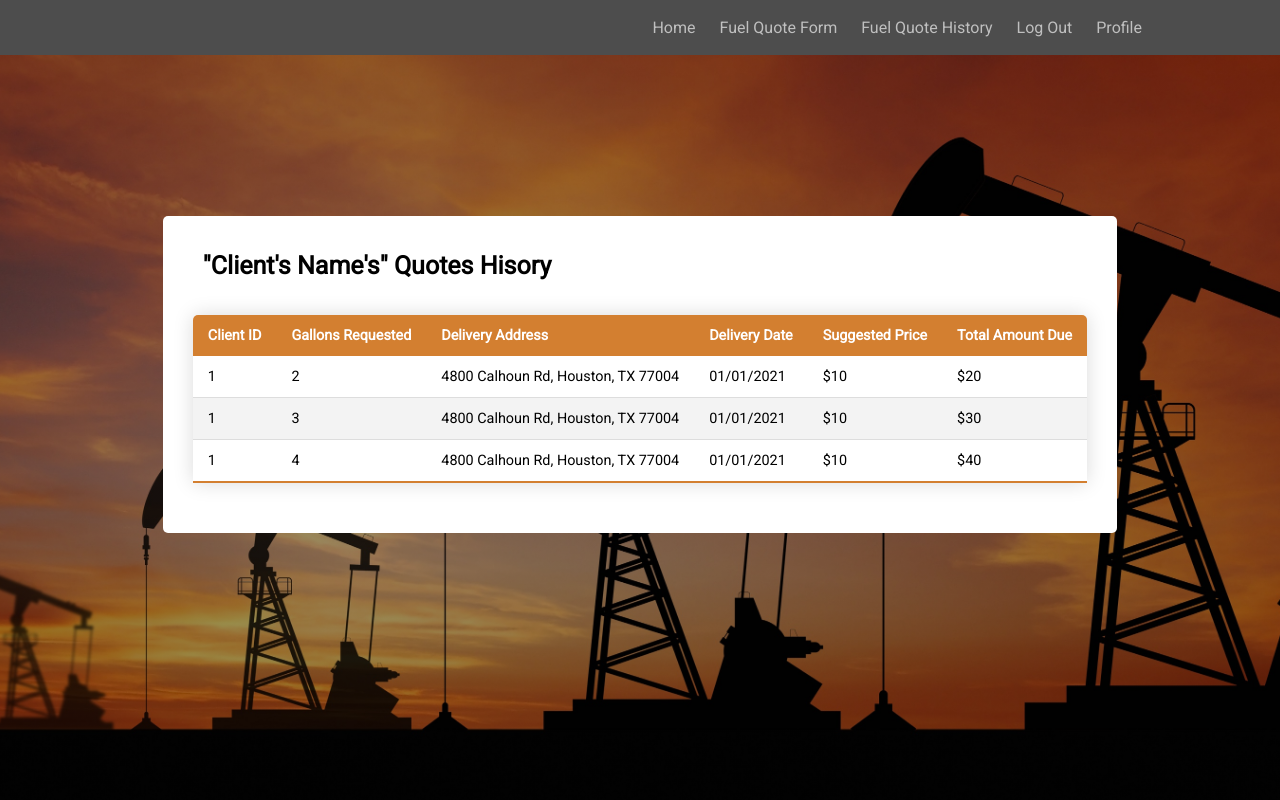
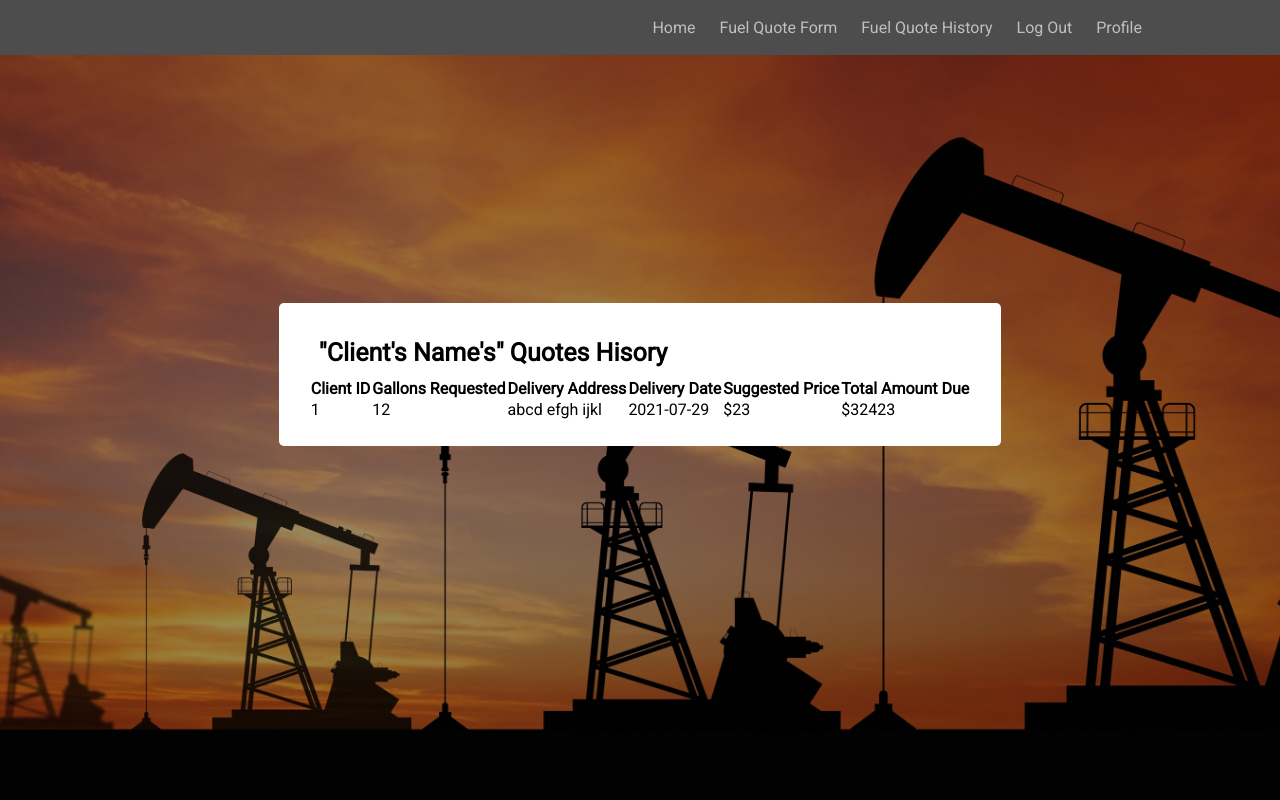
Before and after one commit to brandonnma/Fuel-Quote, a PHP site: page /views/history.php in a window 1280 px wide. Run offline with PHP 8.4, Linux system fonts and the light colour scheme; a user stored in the database is signed in; data comes from the database, SQL or seed files in the repository.

Commit message:
Update history.php

```diff
--- a/views/history.php
+++ b/views/history.php
@@ -39,8 +39,13 @@
       <div class="form-position">
         <div class="form-container">
           <div class="form-head">"Client's Name's" Quotes Hisory</div>
-            <table class="history-table">
-              <thead>
+          <?php
+            include_once '../includes/dbh.inc.php';
+
+            $sql = "SELECT `gid`, `greq`, `gadd`, `gdate`, `gprice`, `gamt` FROM `fuelquote`;";
+            $result = mysqli_query($conn, $sql);
+            if ($result) {
+                echo "<table>
                     <tr>
                         <th>Client ID</th>
                         <th>Gallons Requested</th>
@@ -48,35 +53,26 @@
                         <th>Delivery Date</th>
                         <th>Suggested Price</th>
                         <th>Total Amount Due</th>
-                </tr>
-              </thead>
-              <tbody>
-                <tr>
-                  <td>1</td>
-                  <td>2</td>
-                  <td>4800 Calhoun Rd, Houston, TX 77004</td>
-                  <td>01/01/2021</td>
-                  <td>$10</td>
-                  <td>$20</td>
-                </tr>
-                <tr>
-                  <td>1</td>
-                  <td>3</td>
-                  <td>4800 Calhoun Rd, Houston, TX 77004</td>
-                  <td>01/01/2021</td>
-                  <td>$10</td>
-                  <td>$30</td>
-                </tr>
-                <tr>
-                  <td>1</td>
-                  <td>4</td>
-                  <td>4800 Calhoun Rd, Houston, TX 77004</td>
-                  <td>01/01/2021</td>
-                  <td>$10</td>
-                  <td>$40</td>
-                </tr>
-              </tbody>
-            </table>
+                    </tr>";
+
+                while($row = mysqli_fetch_array($result)) {
+                    echo "<tr>";
+                        echo "<td>" . $row['gid'] . "</td>";
+                        echo "<td>" . $row['greq'] . "</td>";
+                        echo "<td>" . $row['gadd'] . "</td>";
+                        echo "<td>" . $row['gdate'] . "</td>";
+                        echo "<td>$" . $row['gprice'] . "</td>";
+                        echo "<td>$" . $row['gamt'] . "</td>";
+                    echo "</tr>";
+                }
+
+                echo "</table>";
+            } else {
+                echo "Error: " . $sql . "" . mysqli_error($conn);
+            }
+
+            mysqli_close($conn);
+        ?>
         </div>
       </div>
     </section>
```
Lines whose indentation alone changed are shown as unchanged.
